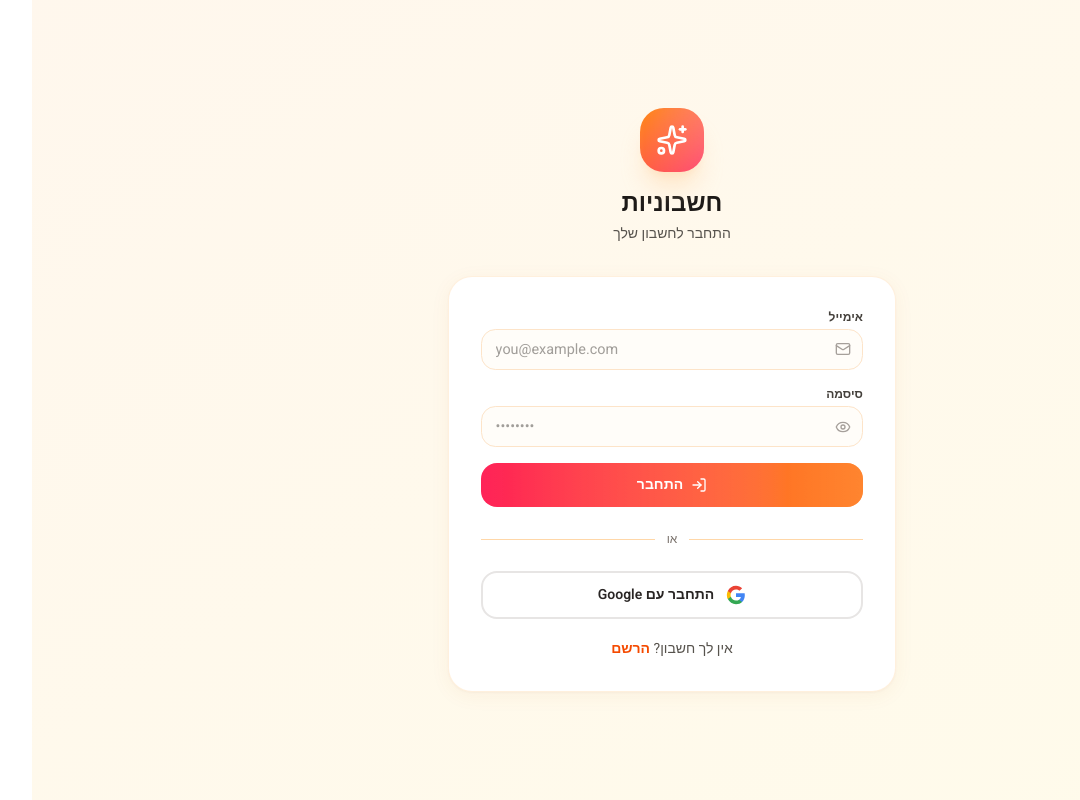
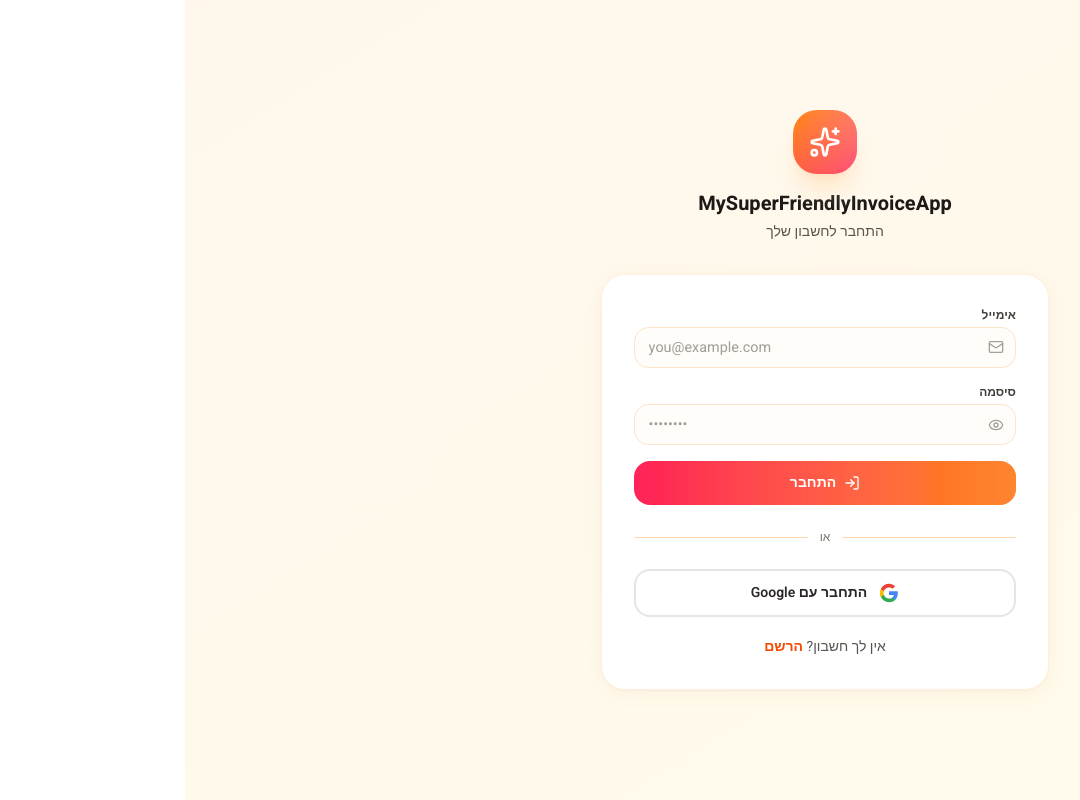
Before and after one commit to AsafK1981/invoice-app, a Next.js app: page /login in a window 1280 px wide. Shown: the whole page, without its empty margins (83-1163 px from the left). Built offline with nearby package versions, Linux system fonts and the light colour scheme; no server answers.

Commit message:
Rebrand to MySuperFriendlyInvoiceApp
Update app name everywhere: page title, login screen, sidebar, loading screen.

Co-Authored-By: Claude Opus 4.6 (1M context) <noreply@anthropic.com>

```diff
--- a/src/app/(auth)/login/page.tsx
+++ b/src/app/(auth)/login/page.tsx
@@ -57,7 +57,7 @@ export default function LoginPage() {
           <div className="w-16 h-16 rounded-3xl bg-gradient-to-br from-orange-400 to-rose-500 flex items-center justify-center mx-auto shadow-xl shadow-orange-200/50 btn-glow">
             <Sparkles className="w-8 h-8 text-white" />
           </div>
-          <h1 className="text-2xl font-bold text-stone-900 mt-4">חשבוניות</h1>
+          <h1 className="text-xl font-bold text-stone-900 mt-4">MySuperFriendlyInvoiceApp</h1>
           <p className="text-sm text-stone-600 mt-1">
             {mode === "login" ? "התחבר לחשבון שלך" : "צור חשבון חדש"}
           </p>
--- a/src/app/layout.tsx
+++ b/src/app/layout.tsx
@@ -2,8 +2,8 @@ import type { Metadata } from "next";
 import "./globals.css";
 
 export const metadata: Metadata = {
-  title: "מערכת חשבוניות",
-  description: "ניהול חשבוניות וקבלות לעסק",
+  title: "MySuperFriendlyInvoiceApp",
+  description: "The super friendly way to manage invoices and receipts",
 };
 
 export default function RootLayout({
--- a/src/components/layout/sidebar.tsx
+++ b/src/components/layout/sidebar.tsx
@@ -42,7 +42,7 @@ export function Sidebar() {
             <Sparkles className="w-5 h-5 text-white" />
           </div>
           <div className="min-w-0">
-            <h1 className="text-lg font-bold text-stone-900">חשבוניות</h1>
+            <h1 className="text-sm font-bold text-stone-900 leading-tight">MySuperFriendly<br/>InvoiceApp</h1>
             <p className="text-xs text-stone-600 truncate">{business.name}</p>
           </div>
         </div>
--- a/src/components/providers.tsx
+++ b/src/components/providers.tsx
@@ -25,7 +25,7 @@ export function AppProviders({ children }: { children: React.ReactNode }) {
             <Sparkles className="w-9 h-9 text-white animate-pulse" />
           </div>
           <div>
-            <p className="text-stone-800 font-bold text-lg">חשבוניות</p>
+            <p className="text-stone-800 font-bold text-lg">MySuperFriendlyInvoiceApp</p>
             <p className="text-stone-500 text-sm mt-1">טוען את המערכת...</p>
           </div>
         </div>
```
